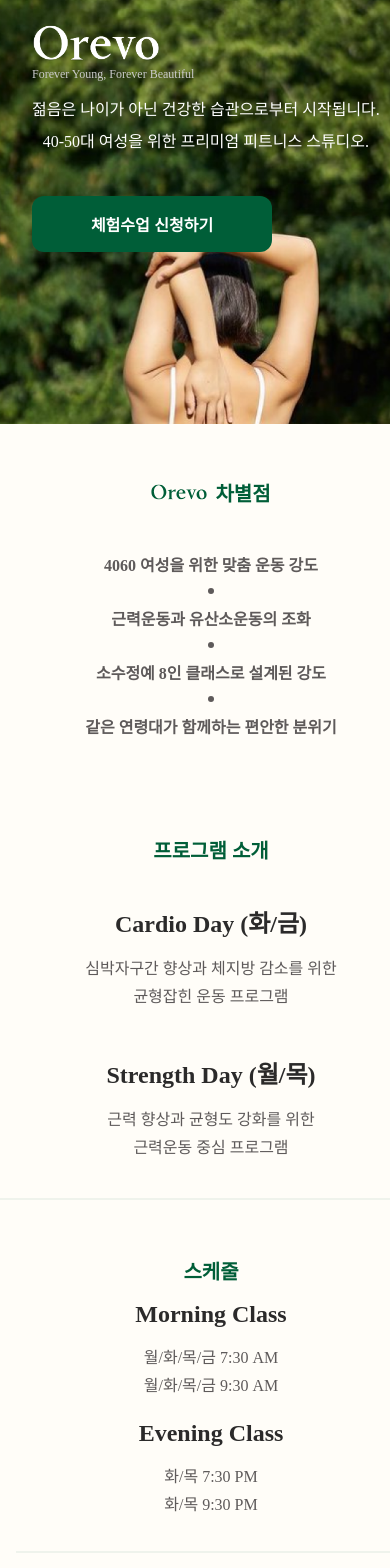
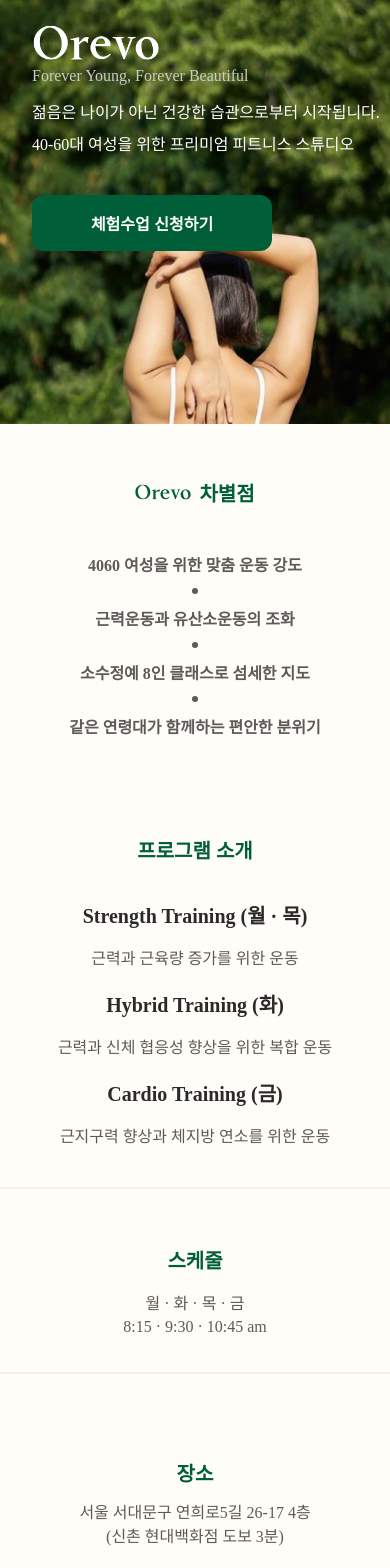
Before and after one commit to BoostPerformance/orevo-web, a Next.js app: page / in a window 390 px wide. Shown: the part 220-1788 px from the top of the page. Built offline with nearby package versions, Linux system fonts and the light colour scheme.

Commit message:
Fixed text content, added Hybrid Training, adjust alignment and font size for mobile display

```diff
--- a/src/app/components/intro.tsx
+++ b/src/app/components/intro.tsx
@@ -2,8 +2,10 @@ import Image from 'next/image';
 
 export default function Intro() {
   return (
-    <section className="w-full max-w-4xl mx-auto py-20 lg:py-20 md:py-16 sm:py-12 xs:py-10 px-4">
-      <div className="flex items-center justify-center gap-2 text-2-700 lg:text-2-700 md:text-1.75-700 sm:text-1.5-700 xs:text-1.25-700 text-center mb-16 lg:mb-16 md:mb-12 sm:mb-10 xs:mb-8 text-green">
+    <section className="w-full max-w-4xl mx-auto py-20 lg:py-20 md:py-16 sm:py-12 xs:py-10">
+      {/* 로고와 텍스트를 포함하는 컨테이너 수정 */}
+      <div className="flex flex-col items-center justify-center gap-2 text-2-700 lg:text-2-700 md:text-1.75-700 sm:text-1.5-700 xs:text-1.25-700 text-center mb-16 lg:mb-16 md:mb-12 sm:mb-10 xs:mb-8 text-green">
+        <div className="flex items-center justify-center gap-2">
           <Image
             src="/svg/logo.svg"
             alt="Orevo"
@@ -11,7 +13,8 @@ export default function Intro() {
             height={100}
             className="w-[6rem] h-[6rem] lg:w-[6rem] lg:h-[6rem] md:w-[5rem] md:h-[5rem] sm:w-[4rem] sm:h-[4rem] xs:w-[3.5rem] xs:h-[3.5rem]"
           />
-        <div> 차별점</div>
+          <div>차별점</div>
+        </div>
       </div>
 
       <div className="flex flex-col items-center gap-[1.38rem] lg:gap-[1.38rem] md:gap-[1.25rem] sm:gap-[1rem] xs:gap-[0.75rem] text-center text-gray-5 text-2-600 lg:text-2-600 md:text-1.75-600 sm:text-1.5-600 xs:text-1-700">
@@ -19,7 +22,7 @@ export default function Intro() {
         <div className="bg-gray-5 w-3 h-3 lg:w-3 lg:h-3 md:w-2.5 md:h-2.5 sm:w-2 sm:h-2 xs:w-1.5 xs:h-1.5 rounded-full"></div>
         <div>근력운동과 유산소운동의 조화</div>
         <div className="bg-gray-5 w-3 h-3 lg:w-3 lg:h-3 md:w-2.5 md:h-2.5 sm:w-2 sm:h-2 xs:w-1.5 xs:h-1.5 rounded-full"></div>
-        <div>소수정예 8인 클래스로 설계된 강도</div>
+        <div>소수정예 8인 클래스로 섬세한 지도</div>
         <div className="bg-gray-5 w-3 h-3 lg:w-3 lg:h-3 md:w-2.5 md:h-2.5 sm:w-2 sm:h-2 xs:w-1.5 xs:h-1.5 rounded-full"></div>
         <div>같은 연령대가 함께하는 편안한 분위기</div>
       </div>
--- a/src/app/components/mainImage.tsx
+++ b/src/app/components/mainImage.tsx
@@ -47,7 +47,7 @@ export default function MainImage() {
       />
 
       <div className="absolute flex flex-col items-start justify-center lg:left-[14rem] md:left-[10rem] sm:left-[5rem] xs:left-[2rem] lg:top-[16rem] md:top-[14rem] sm:top-[12rem] xs:top-[10rem] gap-[4.5rem] lg:gap-[4.5rem] md:gap-[3.5rem] sm:gap-[2.5rem] xs:gap-[2rem]">
-        <div className="flex flex-col items-start justify-center text-center gap-[1rem] lg:gap-[1rem] md:gap-[0.8rem] sm:gap-[0.6rem] xs:gap-[0.4rem]">
+        <div className="flex flex-col items-start justify-center gap-[1rem] lg:gap-[1rem] md:gap-[0.8rem] sm:gap-[0.6rem] xs:gap-[0.4rem]">
           <Image
             src="/images/logo.png"
             alt="Orevo Hero"
@@ -56,15 +56,15 @@ export default function MainImage() {
             height={500}
             priority
           />
-          <div className="text-1.25-500 lg:text-1.25-500 md:text-1-500 sm:text-0.875-500 xs:text-0.75-500 mb-2 text-gray-14">
+          <div className="text-1.25-500 lg:text-1.25-500 md:text-1-500 sm:text-0.875-500 xs:text-1-500 mb-2 text-gray-14">
             Forever Young, Forever Beautiful
           </div>
           <div className="text-white">
             <div className="text-2-700 lg:text-2-700 md:text-1.75-700 sm:text-1.5-700 xs:text-1-500 mb-2">
               젊음은 나이가 아닌 건강한 습관으로부터 시작됩니다.
             </div>
-            <div className="text-2-700 lg:text-2-700 md:text-1.75-700 sm:text-1.5-700 xs:text-1-500 mb-8 lg:mb-8 md:mb-6 sm:mb-4 xs:mb-3">
-              40-50대 여성을 위한 프리미엄 피트니스 스튜디오.
+            <div className="text-2-700 lg:text-2-700 md:text-1.75-700 sm:text-1.5-700 xs:text-1-500 mb-2">
+              40-60대 여성을 위한 프리미엄 피트니스 스튜디오
             </div>
           </div>
         </div>
--- a/src/app/components/pricingChart.tsx
+++ b/src/app/components/pricingChart.tsx
@@ -13,12 +13,12 @@ export default function PricingChart() {
     },
     {
       title: '10회권',
-      titleEn: '10 class packs',
+      titleEn: '10 classes pack',
       price: 250000,
     },
     {
       title: '3회 체험권',
-      titleEn: '3 class trial membership',
+      titleEn: '3 classes trial membership',
       price: 30000,
     },
   ];
@@ -54,12 +54,6 @@ export default function PricingChart() {
             </div>
           ))}
         </div>
-        <a
-          className="mt-6 text-center text-gray-500 lg:text-1-500 xs:text-0.75-500 flex justify-center no-underline"
-          href="https://www.instagram.com/orevo_official/"
-        >
-          @orevo_official
-        </a>
       </div>
     </div>
   );
--- a/src/app/components/programs.tsx
+++ b/src/app/components/programs.tsx
@@ -2,29 +2,35 @@ export default function Programs() {
   return (
     <>
       {/* Program Section */}
-      <section className="w-full max-w-4xl mx-auto py-20 lg:py-20 md:py-16 sm:py-12 xs:py-10 px-4">
+      <section className="w-full max-w-4xl mx-auto py-20 lg:py-20 md:py-16 sm:py-12 xs:py-10">
         <h2 className="text-2-700 lg:text-2-700 md:text-1.75-700 sm:text-1.5-700 xs:text-1.25-700 text-center text-green mb-[2rem] lg:mb-[2rem] md:mb-[1.5rem] sm:mb-[1.25rem] xs:mb-[1rem]">
           프로그램 소개
         </h2>
 
         <div className="flex flex-col gap-12 lg:gap-12 md:gap-10 sm:gap-8 xs:gap-6">
           <div className="text-center">
-            <h3 className="text-2.5-700 lg:text-2.5-700 md:text-2-700 sm:text-1.75-700 xs:text-1.5-700 mb-4 text-gray-13">
-              Cardio Day (화/금)
+            <div className="text-center">
+              <h3 className="text-2.5-700 lg:text-2.5-700 md:text-2-700 sm:text-1.75-700 xs:text-1.25-700 mb-4 text-gray-13">
+                Strength Training (월 · 목)
               </h3>
               <div className="flex flex-col gap-4 lg:gap-4 md:gap-3 sm:gap-2 xs:gap-1 text-1.75-500 lg:text-1.75-500 md:text-1.5-500 sm:text-1.25-500 xs:text-1-500 text-gray-5">
-              <div>심박자구간 향상과 체지방 감소를 위한</div>
-              <div>균형잡힌 운동 프로그램</div>
+                <div>근력과 근육량 증가를 위한 운동</div>
               </div>
             </div>
 
             <div className="text-center">
-            <h3 className="text-2.5-700 lg:text-2.5-700 md:text-2-700 sm:text-1.75-700 xs:text-1.5-700 mb-4 text-gray-13">
-              Strength Day (월/목)
+              <h3 className="text-2.5-700 lg:text-2.5-700 md:text-2-700 sm:text-1.75-700 xs:text-1.25-700 mb-4 text-gray-13">
+                Hybrid Training (화)
               </h3>
               <div className="flex flex-col gap-4 lg:gap-4 md:gap-3 sm:gap-2 xs:gap-1 text-1.75-500 lg:text-1.75-500 md:text-1.5-500 sm:text-1.25-500 xs:text-1-500 text-gray-5">
-              <div>근력 향상과 균형도 강화를 위한</div>
-              <div>근력운동 중심 프로그램</div>
+                <div>근력과 신체 협응성 향상을 위한 복합 운동</div>
+              </div>
+            </div>
+            <h3 className="text-2.5-700 lg:text-2.5-700 md:text-2-700 sm:text-1.75-700 xs:text-1.25-700 mb-4 text-gray-13">
+              Cardio Training (금)
+            </h3>
+            <div className="flex flex-col gap-4 lg:gap-4 md:gap-3 sm:gap-2 xs:gap-1 text-1.75-500 lg:text-1.75-500 md:text-1.5-500 sm:text-1.25-500 xs:text-1-500 text-gray-5">
+              <div>근지구력 향상과 체지방 연소를 위한 운동</div>
             </div>
           </div>
         </div>
@@ -42,29 +48,19 @@ export default function Programs() {
       </svg>
 
       {/* Schedule Section */}
-      <section className="w-full max-w-4xl mx-auto py-20 lg:py-20 md:py-16 sm:py-12 xs:py-10 px-4">
+      <section className="w-full max-w-4xl mx-auto py-20 lg:py-20 md:py-16 sm:py-12 xs:py-10">
+        <div className="text-center">
+          {/* <h2 className="text-green-700 text-2xl font-bold mb-4">스케줄</h2> */}
           <h2 className="text-2-700 lg:text-2-700 md:text-1.75-700 sm:text-1.5-700 xs:text-1.25-700 text-center text-green mb-[2rem] lg:mb-[2rem] md:mb-[1.5rem] sm:mb-[1.25rem] xs:mb-[1rem]">
             스케줄
           </h2>
 
           <div className="flex flex-col gap-12 lg:gap-12 md:gap-10 sm:gap-8 xs:gap-6">
             <div className="text-center">
-            <div className="text-2.5-700 lg:text-2.5-700 md:text-2-700 sm:text-1.75-700 xs:text-1.5-700 mb-4 text-gray-13">
-              Morning Class
+              <div className="flex flex-col gap-4 lg:gap-4 md:gap-3 sm:gap-2 xs:gap-1 text-1.75-500 lg:text-1.75-500 md:text-1.5-500 sm:text-1.25-500 xs:text-1-500 text-gray-5">
+                <div>월 · 화 · 목 · 금</div>
+                <div>8:15 · 9:30 · 10:45 am</div>
               </div>
-            <div className="flex flex-col gap-1 text-1.75-500 lg:text-1.75-500 md:text-1.5-500 sm:text-1.25-500 xs:text-1-500 text-gray-5">
-              <div>월/화/목/금 7:30 AM</div>
-              <div>월/화/목/금 9:30 AM</div>
-            </div>
-          </div>
-
-          <div className="text-center">
-            <div className="text-2.5-700 lg:text-2.5-700 md:text-2-700 sm:text-1.75-700 xs:text-1.5-700 mb-4 text-gray-13">
-              Evening Class
-            </div>
-            <div className="flex flex-col gap-1 text-1.75-500 lg:text-1.75-500 md:text-1.5-500 sm:text-1.25-500 xs:text-1-500 text-gray-5">
-              <div>화/목 7:30 PM</div>
-              <div>화/목 9:30 PM</div>
             </div>
           </div>
         </div>
@@ -86,8 +82,13 @@ export default function Programs() {
         <div className="text-2-700 lg:text-2-700 md:text-1.75-700 sm:text-1.5-700 xs:text-1.25-700 text-center mb-8 lg:mb-8 md:mb-6 sm:mb-4 xs:mb-3 text-green">
           장소
         </div>
-        <div className="text-1.5-500 lg:text-1.5-500 md:text-1.25-500 sm:text-1-500 xs:text-0.875-500 text-center text-gray-5">
-          서울 서대문구 연희로5길 26-17 4층 (신촌 현대백화점 도보 3분)
+        <div className="text-1.5-500 lg:text-1.5-500 md:text-1.25-500 sm:text-1.25-500 xs:text-1-500 text-center text-gray-5">
+          <span className="lg:inline md:inline sm:inline xs:block">
+            서울 서대문구 연희로5길 26-17 4층
+          </span>{' '}
+          <span className="lg:inline md:inline sm:inline xs:inline">
+            (신촌 현대백화점 도보 3분)
+          </span>
         </div>
       </section>
     </>
--- a/src/app/components/registerContent.tsx
+++ b/src/app/components/registerContent.tsx
@@ -129,25 +129,26 @@ export default function RegisterContent() {
   };
 
   return (
-    <div className="w-full flex flex-col justify-center items-center xs:w-[100%] xs:px-[0rem]">
-      <div className="xs:flex xs:flex-col xs:items-center w-full max-w-[50rem] px-4 py-8">
-        <div className="lg:text-2.5-700 xs:text-1.5-700 font-bold mb-6">
-          Orevo 신청하기
+    <div className="w-full flex flex-col justify-center items-center xs:w-[88%] xs:px-[1rem]">
+      <div className="xs:flex xs:flex-col xs:items-center w-full max-w-[50rem] py-8">
+        <div className="lg:text-2.5-700 md:text-2-700 sm:text-1.75-700 xs:text-1.5-700 font-bold mb-6">
+          클래스 신청
         </div>
 
         <div className="mb-8">
-          <div className="mb-4 lg:text-1.25-500 xs:text-0.8-500">
+          <div className="mb-4 lg:text-1.25-500 md:text-1-500 sm:text-1-500 xs:text-1-500">
             Orevo는 40대 이상 여성들을 위한 전용 운동 공간으로,
             <br className="lg:hidden xs:inline" /> 서울대 & 연세대 체육 전공
-            코치진이 직접 수업합니다. 💪
+            코치진이 직접 수업합니다.
           </div>
-          <div className="mb-4 lg:text-1.25-500 xs:text-0.8-500">
-            전문적인 코칭 아래 근력운동과 유산소 운동을 균형 있게 배우며,
-            <br className="lg:hidden xs:inline" /> 부상 걱정 없이 안전하게
-            운동할 수 있는 곳입니다. <br /> Orevo에서 건강한 변화를 경험하세요!
+          <div className="mb-4 lg:text-1.25-500 md:text-1-500 sm:text-1-500 xs:text-1-500">
+            전문적인 코칭 아래 근력운동과 유산소 운동을 균형 있게 배우며, 부상
+            걱정 없이 안전하게 운동할 수 있는 곳입니다.{' '}
+            <br className="lg:hidden xs:inline" />
+            <br /> Orevo에서 건강한 변화를 경험하세요!
           </div>
 
-          <div className="space-y-8 mb-[6rem]">
+          <div className="space-y-8 mb-[6rem] mx-auto flex flex-col items-center w-full max-w-4xl">
             <WeeklySchedule />
             <PricingChart />
           </div>
--- a/src/app/components/registerForm.tsx
+++ b/src/app/components/registerForm.tsx
@@ -158,7 +158,7 @@ export default function RegisterForm({
           <label className="block mb-4 lg:text-1.25-500 xs:text-1-500">
             연령대 <span className="text-red-500">*</span>
           </label>
-          <div className="flex flex-col gap-2 text-[1.125rem]">
+          <div className="flex flex-col gap-2 text-[1rem]">
             {['40대', '50대', '60대', '그 외'].map((age) => (
               <label key={age} className="inline-flex items-center">
                 <input
@@ -185,7 +185,7 @@ export default function RegisterForm({
           <label className="block mb-4 lg:text-1.25-500 xs:text-1-500 ">
             수업 종류 <span className="text-red-500">*</span>
           </label>
-          <div className="flex flex-col gap-4 text-[1.125rem]">
+          <div className="flex flex-col gap-4 text-[1rem]">
             {[
               '1개월 멤버십 (300,000원)',
               '10회권 (250,000원)',
@@ -247,9 +247,9 @@ export default function RegisterForm({
           <label className="block mb-4 lg:text-1.25-500 xs:text-1-500">
             참여 원하는 수업 시간 <span className="text-red-500">*</span>
           </label>
-          <div className="flex flex-col gap-4">
+          <div className="flex flex-col gap-4 lg:text-1.25-500 xs:text-1-500">
             {['오전 08:15', '오전 09:30', '오전 10:45'].map((time) => (
-              <label key={time} className="flex items-center text-[1.125rem]">
+              <label key={time} className="flex items-center text-[1rem]">
                 <input
                   type="radio"
                   name="preferredTime"
@@ -291,7 +291,7 @@ export default function RegisterForm({
                 }
                 className="mr-2 w-4 h-4 xs:w-3 xs:h-3"
               />
-              <span className="lg:text-1.25-500 xs:text-0.75-500">
+              <span className="lg:text-1.25-500 xs:text-0.8-500">
                 체험권은 첫 방문 후 3주 이내에 사용해야하며,
                 <br className="lg:hidden xs:inline" /> 해당 조건을 읽고
                 동의합니다. <span className="text-red-500">*</span>
@@ -314,7 +314,7 @@ export default function RegisterForm({
       </div>
 
       {!localFormValid && (
-        <div className="text-red-500 text-center">
+        <div className="text-red-500 text-center xs:text-0.8-500">
           모든 필수 항목을 입력해주세요.
         </div>
       )}
--- a/src/app/components/registration.tsx
+++ b/src/app/components/registration.tsx
@@ -15,9 +15,8 @@ export default function Registration() {
               height={100}
               className="w-[16rem] h-[10rem] lg:w-[16rem] lg:h-[10rem] md:w-[14rem] md:h-[8rem] sm:w-[12rem] sm:h-[7rem] xs:w-[10rem] xs:h-[6rem]"
             />
-            <div className="lg:text-3-700 md:text-2.5-700 sm:text-2-700 xs:text-1.25-700 ">
-              지금, <br className="hidden xs:inline " />
-              당신을 위한 건강한 변화를 시작하세요.
+            <div className="lg:text-3-700 md:text-2.5-700 sm:text-1.25-500 xs:text-1.25-500 ">
+              지금, 당신을 위한 건강한 변화를 시작하세요.
             </div>
           </div>
           <Button variant="white" href="/register">
--- a/src/app/components/weeklySchedule.tsx
+++ b/src/app/components/weeklySchedule.tsx
@@ -12,7 +12,7 @@ export default function WeeklySchedule() {
   };
 
   return (
-    <div className="w-full bg-[#F8F7F4] rounded-lg p-6 xs:px-2 border-green-800 text-gray-13">
+    <div className="w-full flex flex-col justify-center items-center bg-[#F8F7F4] rounded-lg p-6 xs:px-2 border-green-800 text-gray-13">
       <div className="lg:overflow-x-auto">
         <table className="w-full border-collapse text-sm xs:text-1-500">
           <thead>
@@ -33,7 +33,9 @@ export default function WeeklySchedule() {
           <tbody>
             <tr className="border-b border-green-800">
               <td className="p-4 xs:p-1 text-center font-medium border-t border-l border-r border-green-800">
-                <span className="xs:text-0.875-500">08:15</span>
+                <span className="lg:hidden md:hidden sm:hidden xs:text-0.875-500">
+                  8:15am
+                </span>
                 <span className="xs:hidden">오전 08:15</span>
               </td>
               {days.map((day) => (
@@ -50,13 +52,17 @@ export default function WeeklySchedule() {
             </tr>
             <tr className="border-b border-green-800">
               <td className="p-4 xs:p-2 text-center font-medium border-l border-r border-green-800">
-                <span className="xs:text-0.875-500">09:30</span>
+                <span className="lg:hidden md:hidden sm:hidden xs:text-0.875-500">
+                  9:30am
+                </span>
                 <span className="xs:hidden">오전 09:30</span>
               </td>
             </tr>
             <tr className="border-b border-green-800 last:border-b-2">
               <td className="p-4 xs:p-2 text-center font-medium border-l border-r border-green-800">
-                <span className="xs:text-0.875-500">10:45</span>
+                <span className="lg:hidden md:hidden sm:hidden xs:text-0.875-500">
+                  10:45am
+                </span>
                 <span className="xs:hidden">오전 10:45</span>
               </td>
             </tr>
@@ -64,7 +70,7 @@ export default function WeeklySchedule() {
         </table>
       </div>
       <p className="mt-4 text-sm xs:text-0.75-500 text-gray-600 text-center">
-        *스튜디오 사정으로 인하여 스케줄이 변경될 수도 있습니다.
+        *스튜디오 사정으로 인하여 스케줄이 변경될 수 있습니다.
       </p>
     </div>
   );
```
Lines whose indentation alone changed are shown as unchanged.
